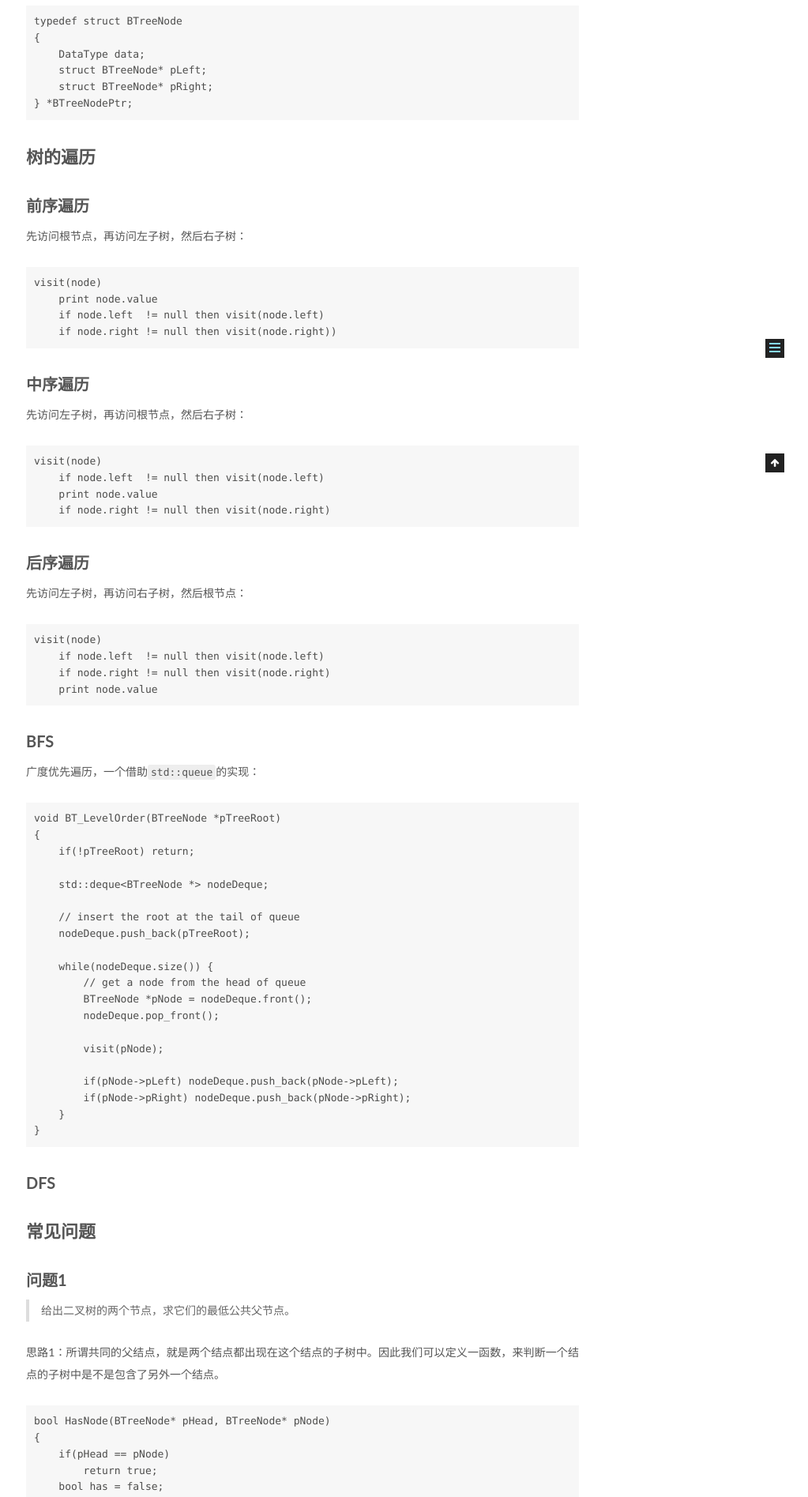
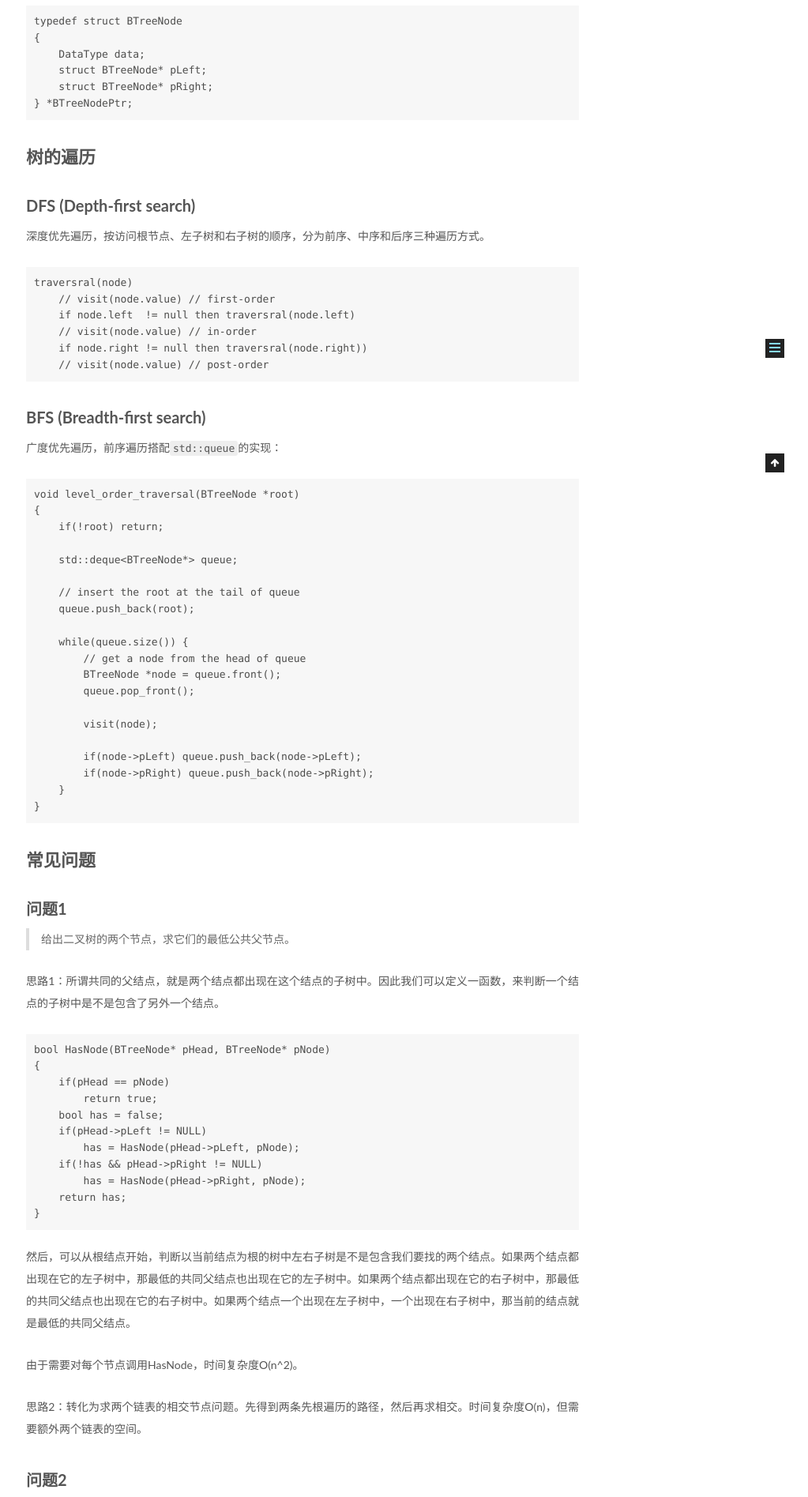
Before and after one commit to qxj/qxj.github.com, a Jekyll site: the page built from _posts/2006-05-10-binary-tree.md, in a window 1280 px wide. Shown: the part 402-2297 px from the top of the page at 79% size, without its empty margins (257-1280 px from the left). Built offline with Jekyll 4.4.1, drawn with Linux system fonts in a browser that asks for light colours; nearby versions of some CDN libraries; some web fonts are replaced; comment, search, counter and statistics services are not loaded.

Commit message:
trivial update

```diff
--- a/_posts/2006-05-10-binary-tree.md
+++ b/_posts/2006-05-10-binary-tree.md
@@ -15,59 +15,42 @@ tags: algorithm
     } *BTreeNodePtr;
 
 ## 树的遍历
-### 前序遍历
+### DFS (Depth-first search)
 
-先访问根节点，再访问左子树，然后右子树：
+深度优先遍历，按访问根节点、左子树和右子树的顺序，分为前序、中序和后序三种遍历方式。
 
-    visit(node)
-        print node.value
-        if node.left  != null then visit(node.left)
-        if node.right != null then visit(node.right))
+    traversral(node)
+        // visit(node.value) // first-order
+        if node.left  != null then traversral(node.left)
+        // visit(node.value) // in-order
+        if node.right != null then traversral(node.right))
+        // visit(node.value) // post-order
 
-### 中序遍历
+### BFS (Breadth-first search)
 
-先访问左子树，再访问根节点，然后右子树：
+广度优先遍历，前序遍历搭配`std::queue`的实现：
 
-    visit(node)
-        if node.left  != null then visit(node.left)
-        print node.value
-        if node.right != null then visit(node.right)
+    void level_order_traversal(BTreeNode *root)
+    {
+        if(!root) return;
 
-### 后序遍历
-
-先访问左子树，再访问右子树，然后根节点：
-
-    visit(node)
-        if node.left  != null then visit(node.left)
-        if node.right != null then visit(node.right)
-        print node.value
-
-### BFS
-
-广度优先遍历，一个借助`std::queue`的实现：
-
-    void BT_LevelOrder(BTreeNode *pTreeRoot)
-    {
-        if(!pTreeRoot) return;
-
-        std::deque<BTreeNode *> nodeDeque;
+        std::deque<BTreeNode*> queue;
 
         // insert the root at the tail of queue
-        nodeDeque.push_back(pTreeRoot);
+        queue.push_back(root);
 
-        while(nodeDeque.size()) {
+        while(queue.size()) {
             // get a node from the head of queue
-            BTreeNode *pNode = nodeDeque.front();
-            nodeDeque.pop_front();
+            BTreeNode *node = queue.front();
+            queue.pop_front();
 
-            visit(pNode);
+            visit(node);
 
-            if(pNode->pLeft) nodeDeque.push_back(pNode->pLeft);
-            if(pNode->pRight) nodeDeque.push_back(pNode->pRight);
+            if(node->pLeft) queue.push_back(node->pLeft);
+            if(node->pRight) queue.push_back(node->pRight);
         }
     }
 
-### DFS
 
 ## 常见问题
 
```
